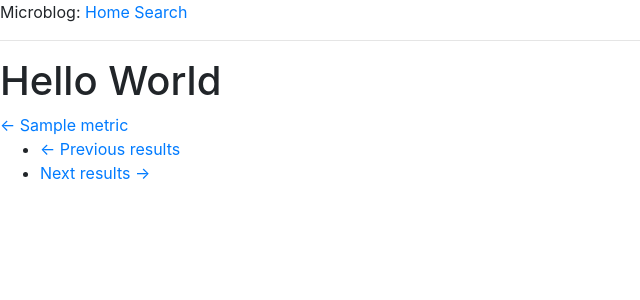
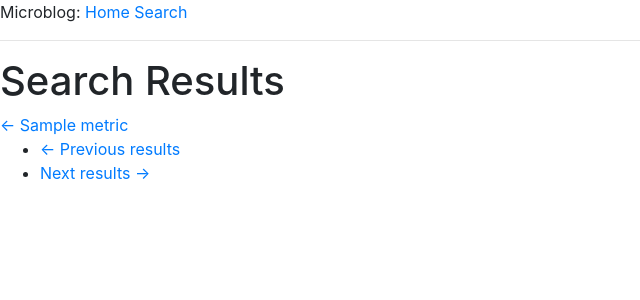
Before and after one commit to pranoti-d/vizabi, a Flask app: template app/templates/result.html in a window 1280 px wide. Shown: the top 300 px of the page, without its empty margins (0-640 px from the left). Run offline with Flask 3, Linux system fonts and the light colour scheme; tables that the repository leaves empty hold one stand-in row (values such as "Sample post"); the template is opened without the code that fills it: values that come from a table or form of the project are taken from there, most other values are stand-ins (such as "Sample title", 1, 10 or a date in 2020); parts of the project's set-up code (start-up, migrations or seed data) failed here and were passed over; some libraries are stand-ins or nearby versions.

Commit message:
Update result.html

```diff
--- a/app/templates/result.html
+++ b/app/templates/result.html
@@ -1,12 +1,14 @@
 {% extends "base.html" %}
 
 {% block content %}
-    <h1>Hello World</h1>
+    <h1>Search Results</h1>
     <form action="" method="get" novalidate>
         {{ form.hidden_tag() }}
+    {% for list in lists %}
      <a href="{{ results or '#' }}">
          <span aria-hidden="true">&larr;</span> {{ list.Metric }}
       </a>
+    {% endfor %}
       <nav aria-label="...">
         <ul class="pager">
             <li class="previous{% if not prev_url %} disabled{% endif %}">
```
